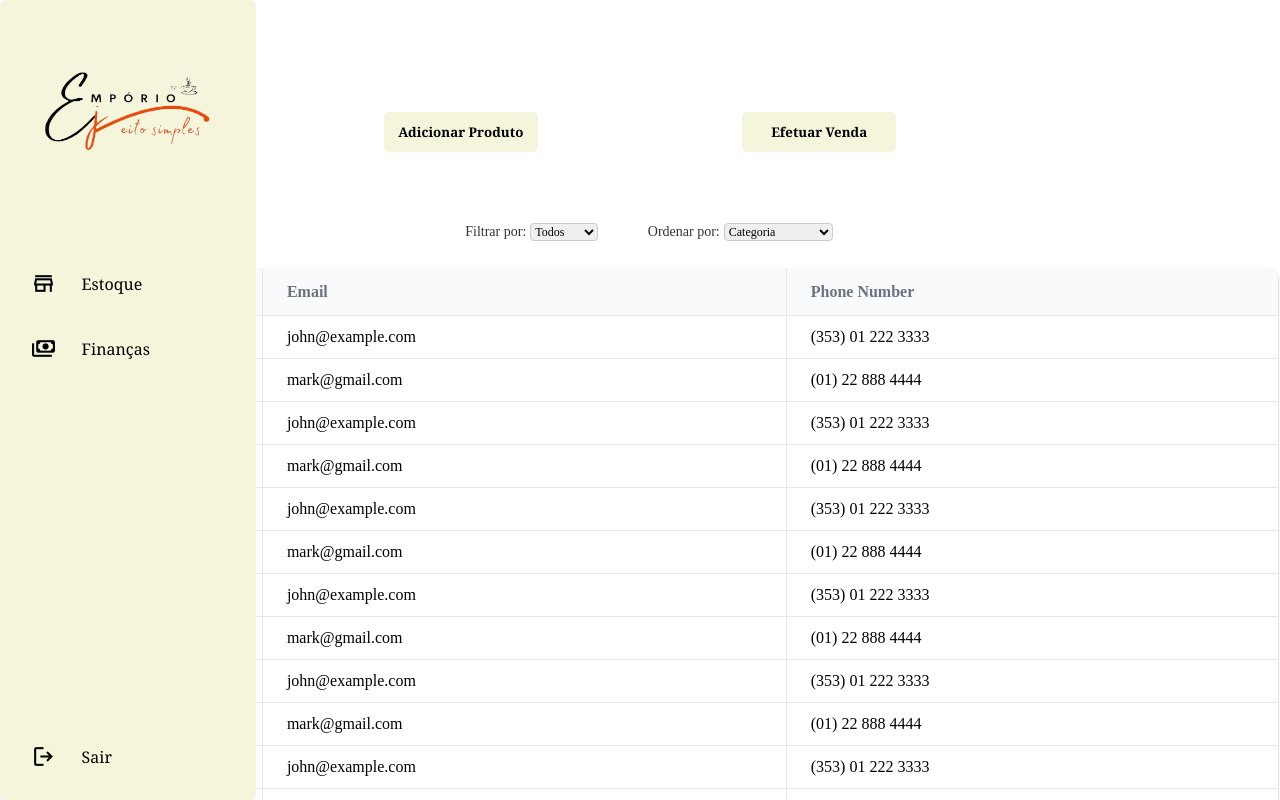
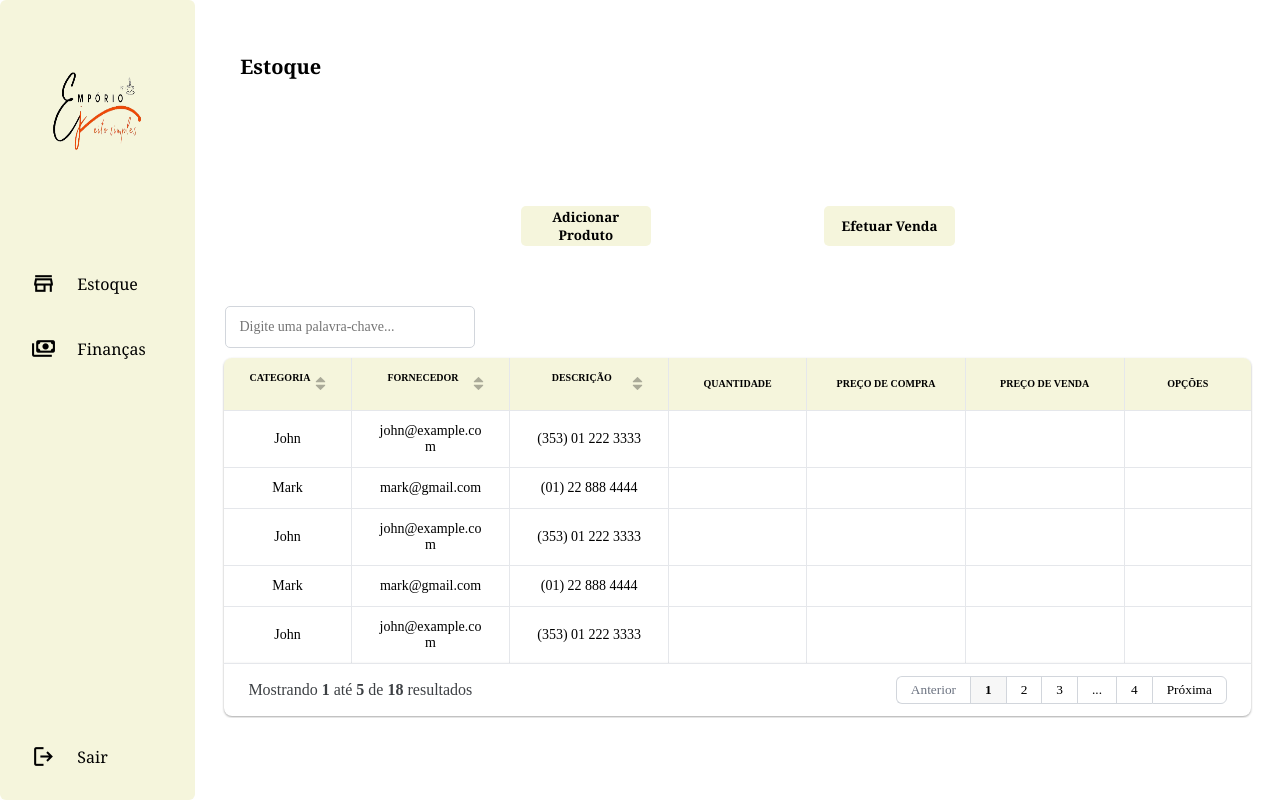
Before and after one commit to PSG-TIAPN-2022-1/psg-tiapn-2024-1-hapiv-team, a React (Create React App) app in the folder codigo/frontEnd/emporio/: page / in a window 1280 px wide. Shown: the top 800 px of the page. Built offline with nearby package versions, Linux system fonts and the light colour scheme.

Commit message:
Alterações

```diff
--- a/codigo/frontEnd/emporio/src/screens/BaseScreen/components/BarraLateral/BarraLateral.style.js
+++ b/codigo/frontEnd/emporio/src/screens/BaseScreen/components/BarraLateral/BarraLateral.style.js
@@ -1,5 +1,5 @@
 import styled from "styled-components";
-import { Link as RouterLink } from 'react-router-dom';
+import { Link as RouterLink } from "react-router-dom";
 
 export const Link = styled(RouterLink)`
   text-decoration: none;
@@ -10,11 +10,10 @@ export const Link = styled(RouterLink)`
 export const BarraLateralBox = styled.div`
   display: flex;
   flex-direction: column;
-  width: 20%;
+  width: 18%;
   height: 100%;
   border-radius: 6px;
   background-color: rgb(245, 245, 220);
-  position: fixed;
   z-index: 1000;
 `;
 
@@ -25,8 +24,7 @@ export const BarraLateralCabecalho = styled.div`
 `;
 
 export const BarraLateralLogo = styled.img`
-  width: 100%;
-
+  width: 70%;
 `;
 
 export const SecaoBotoes = styled.div`
@@ -38,7 +36,6 @@ export const SecaoBotoes = styled.div`
   gap: 10px;
 `;
 
-
 export const SecaoInferior = styled.div`
   display: flex;
   justify-content: flex-end;
--- a/codigo/frontEnd/emporio/src/screens/BaseScreen/components/TelaEstoque/TelaEstoque.jsx
+++ b/codigo/frontEnd/emporio/src/screens/BaseScreen/components/TelaEstoque/TelaEstoque.jsx
@@ -4,15 +4,14 @@ import {
   BoxBotoes,
   Container,
   SecaoBotoes,
-  SecaoSelect,
   SecaoTabela,
   Button,
 } from "./TelaEstoque.style";
-import { SelectFiltro } from "./components/Select/SelectFiltro";
 import { ModalAdicionarProduto } from "./components/ModalAdicionarProduto/ModalAdicionarProduto.jsx";
 import { ModalEfetuarVenda } from "./components/ModalEfetuarVenda/ModalEfetuarVenda.jsx";
 import { Grid } from "gridjs";
 import "gridjs/dist/theme/mermaid.css";
+import { ptBR } from "gridjs/l10n";
 
 export const TelaEstoque = () => {
   const [modalAberto, setModalAberto] = useState(false);
@@ -21,7 +20,39 @@ export const TelaEstoque = () => {
   const wrapperRef = useRef(null);
 
   const grid = new Grid({
-    columns: ["Name", "Email", "Phone Number"],
+    columns: [
+      {
+        name: "CATEGORIA",
+        width: "12%",
+        sort: true,
+      },
+      {
+        name: "FORNECEDOR",
+        width: "15%",
+        sort: true,
+      },
+      {
+        name: "DESCRIÇÃO",
+        width: "15%",
+        sort: true,
+      },
+      {
+        name: "QUANTIDADE",
+        width: "13%",
+      },
+      {
+        name: "PREÇO DE COMPRA",
+        width: "15%",
+      },
+      {
+        name: "PREÇO DE VENDA",
+        width: "15%",
+      },
+      {
+        name: "OPÇÕES",
+        width: "12%",
+      },
+    ],
     data: [
       ["John", "john@example.com", "(353) 01 222 3333"],
       ["Mark", "mark@gmail.com", "(01) 22 888 4444"],
@@ -42,32 +73,40 @@ export const TelaEstoque = () => {
       ["John", "john@example.com", "(353) 01 222 3333"],
       ["Mark", "mark@gmail.com", "(01) 22 888 4444"],
     ],
+    style: {
+      table: {
+        "font-family": "Cambria",
+        "font-size": "14px",
+        color: "black",
+        "text-align": "center",
+        "word-wrap": "break-word",
+        width: "100%",
+      },
+      th: {
+        "background-color": "rgb(245, 245, 220)",
+        "font-family": "Cambria",
+        "font-weight": "600",
+        "font-size": "10px",
+        color: "black",
+        "text-align": "center",
+        "word-wrap": "break-word",
+      },
+      td: {},
+    },
+    fixedHeader: true,
+    resizable: true,
+    search: true,
+    pagination: {
+      enabled: true,
+      limit: 5,
+      summary: true,
+    },
+    language: ptBR,
   });
 
   useEffect(() => {
     grid.render(wrapperRef.current);
   });
-
-  const opcoesFiltrar = [
-    { value: "Todos", label: "Todos" },
-    { value: "Bebidas", label: "Bebidas" },
-    { value: "Carnes", label: "Carnes" },
-    { value: "Frutas", label: "Frutas" },
-    { value: "Legumes", label: "Legumes" },
-    { value: "Laticínios", label: "Laticínios" },
-    { value: "Limpeza", label: "Limpeza" },
-    { value: "Outros", label: "Outros" },
-  ];
-
-  const opcoesOrdenar = [
-    { value: "Categoria", label: "Categoria" },
-    { value: "Produto", label: "Produto" },
-    { value: "Fornecedor", label: "Fornecedor" },
-    { value: "MaiorPrecoVenda", label: "Maior Preço de Venda" },
-    { value: "MenorPrecoVenda", label: "Menor Preço de Venda" },
-    { value: "MaiorPrecoCompra", label: "Maior Preço de Cosmpra" },
-    { value: "MenorPrecoCompra", label: "Menor Preço de Compra" },
-  ];
 
   return (
     <Container>
@@ -91,10 +130,6 @@ export const TelaEstoque = () => {
           </Button>
         </BoxBotoes>
       </SecaoBotoes>
-      <SecaoSelect>
-        <SelectFiltro labelText="Filtrar por" options={opcoesFiltrar} />
-        <SelectFiltro labelText="Ordenar por" options={opcoesOrdenar} />
-      </SecaoSelect>
       {tipoModal === "Adicionar Produto" && (
         <ModalAdicionarProduto
           estahAberto={modalAberto}
@@ -119,7 +154,9 @@ export const TelaEstoque = () => {
           setAberto={setModalAberto}
         />
       )} */}
-      <SecaoTabela><div ref={wrapperRef}></div></SecaoTabela>
+      <SecaoTabela>
+        <div ref={wrapperRef}></div>
+      </SecaoTabela>
     </Container>
   );
 };
--- a/codigo/frontEnd/emporio/src/screens/BaseScreen/components/TelaEstoque/TelaEstoque.style.js
+++ b/codigo/frontEnd/emporio/src/screens/BaseScreen/components/TelaEstoque/TelaEstoque.style.js
@@ -34,13 +34,14 @@ export const SecaoBotoes = styled.div`
   display: flex;
   justify-content: center;
   align-items: center;
-  height: 30%;
+  height: 20%;
   width: 80%;
   margin-top: 30px;
 `;
 
 export const BoxBotoes = styled.div`
   display: flex;
+
   justify-content: center;
   align-items: center;
   width: 50%;
@@ -50,8 +51,8 @@ export const BoxBotoes = styled.div`
 
 export const SecaoTabela = styled.div`
   display: flex;
-  height: 70%;
-  width: 100%;
+  height: 80%;
+  width: 95%;
   border-radius: 5px;
   margin-top: 10px;
 `;
@@ -61,5 +62,5 @@ export const SecaoSelect = styled.div`
   align-self: center;
   height: 10%;
   width: 40%;
-  margin-left: 10%
+  margin-left: 10%;
 `;
```
Also changed, not shown: codigo/frontEnd/emporio/src/screens/BaseScreen/components/TelaGrafico/TelaGrafico.jsx (deleted, +0 -41 lines), codigo/frontEnd/emporio/src/screens/BaseScreen/components/TelaGrafico/TelaGrafico.style.js (deleted, +0 -25 lines), codigo/frontEnd/emporio/src/screens/BaseScreen/components/TelaEstoque/components/Modal/modal.style.js (line endings or trailing spaces).
